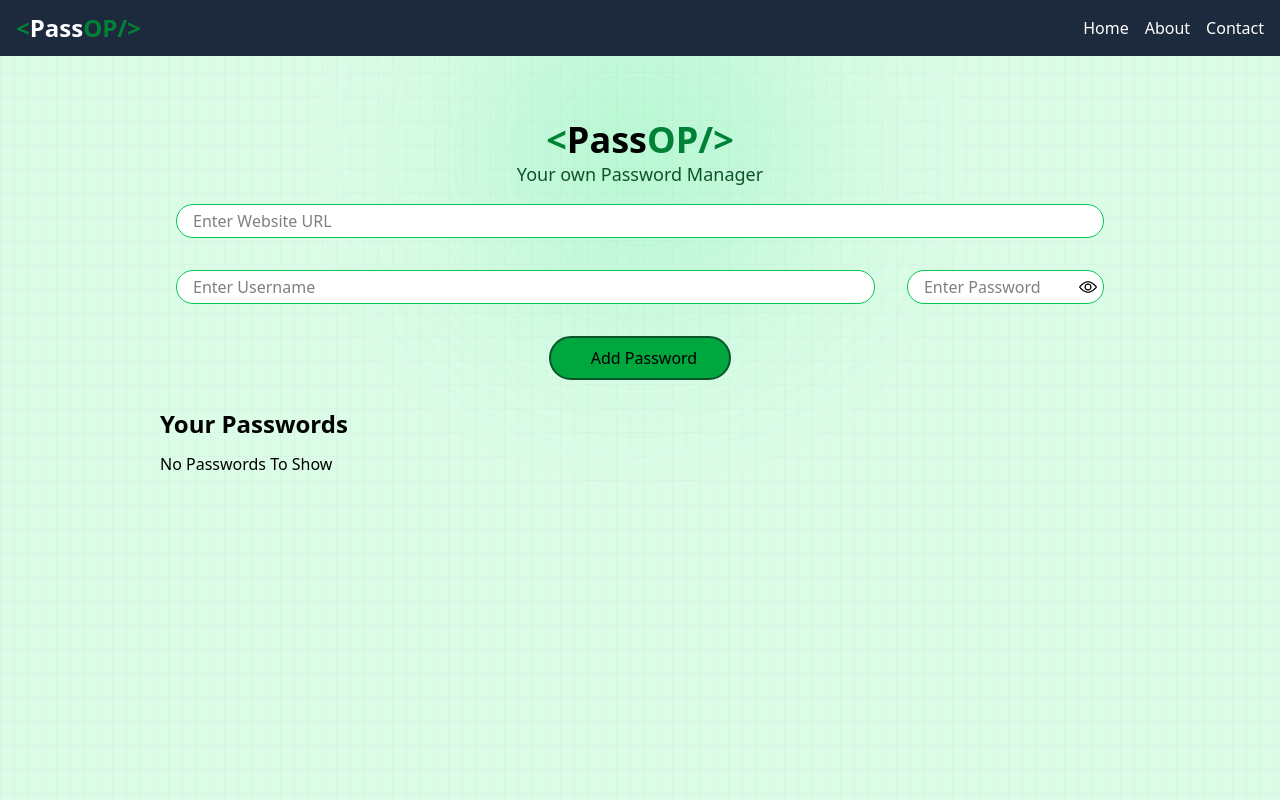
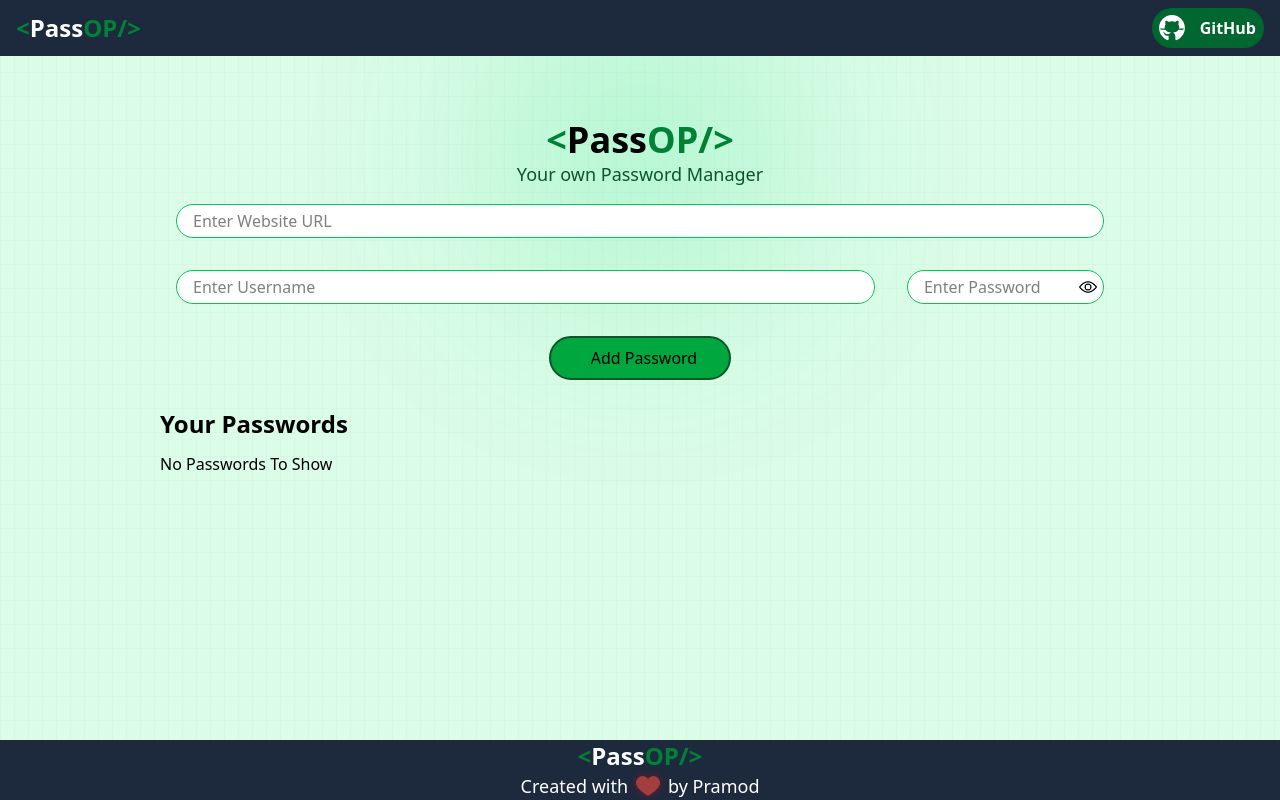
Before and after one commit to Pramodsnz01/Password-Manager, a React app: page / in a window 1280 px wide. Built offline with nearby package versions, Linux system fonts and the light colour scheme; the HTML template or start-up script is replaced by a standard one.

Commit message:
UI fixing

```diff
--- a/src/App.jsx
+++ b/src/App.jsx
@@ -2,6 +2,7 @@ import { useState } from 'react'
 import './App.css'
 import Navbar from './components/Navbar'
 import Manager from './components/Manager'
+import Footer from './components/Footer'
 
 function App() {
   const [count, setCount] = useState(0)
@@ -10,6 +11,7 @@ function App() {
     <>
       <Navbar/>
       <Manager/>
+      <Footer/>
     </>
   )
 }
--- /dev/null
+++ b/src/components/Footer.jsx
@@ -0,0 +1,18 @@
+import React from 'react'
+
+const Footer = () => {
+  return (
+    <div className="bg-slate-800 text-white flex flex-col justify-center items-center fixed bottom-0 w-full">
+      <div className="logo font-bold text-white text-2xl">
+        <span className='text-green-700'>&lt;</span>
+        Pass
+        <span className='text-green-700'>OP/&gt;</span>
+      </div>
+      <div className="flex items-center gap-2 text-lg font-medium">
+        Created with<img className="w-6 h-6 drop-shadow-[0_0_4px_rgba(255,0,0,0.5)] animate-pulse" src="/icons/heart.png" alt="heart" />by Pramod
+      </div>
+    </div>
+  )
+}
+
+export default Footer
--- a/src/components/Manager.jsx
+++ b/src/components/Manager.jsx
@@ -2,6 +2,7 @@ import React, { useRef, useState, useEffect } from 'react'
 
 const Manager = () => {
   const ref = useRef()
+  const passwordRef = useRef()
   const [form, setform] = useState({ site: "", username: "", password: "" })
   const [passwordArray, setpasswordArray] = useState([])
 
@@ -14,10 +15,13 @@ const Manager = () => {
 
 
   const showPassword = () => {
+    passwordRef.current.type = "text"
     if (ref.current.src.includes("icons/hide.png")) {
       ref.current.src = "icons/view.png"
+      passwordRef.current.type = "password"
     } else {
       ref.current.src = "icons/hide.png"
+      passwordRef.current.type = "text"
     }
   }
 
@@ -48,7 +52,7 @@ const Manager = () => {
           <div className="flex w-full justify-between gap-8">
             <input value={form.username} onChange={handleChange} placeholder='Enter Username' className='rounded-full bg-white border border-green-500 w-full p-4 py-1' type="text" name='username' />
             <div className="relative">
-              <input value={form.password} onChange={handleChange} placeholder='Enter Password' className='rounded-full bg-white border border-green-500 w-full p-4 py-1' type="text" name='password' />
+              <input ref={passwordRef} value={form.password} onChange={handleChange} placeholder='Enter Password' className='rounded-full bg-white border border-green-500 w-full p-4 py-1' type="password" name='password' />
               <span className='absolute right-[3px] top-[4px] cursor-pointer' onClick={showPassword}><img ref={ref} className='p-1' width={26} src="icons/view.png" alt="show" /></span>
             </div>
           </div>
--- a/src/components/Navbar.jsx
+++ b/src/components/Navbar.jsx
@@ -10,13 +10,17 @@ const Navbar = () => {
                     Pass
                     <span className='text-green-700'>OP/&gt;</span>
                 </div>
-                <ul>
+                {/* <ul>
                     <li className='flex gap-4'>
                         <a className='hover:font-bold' href="/">Home</a>
                         <a className='hover:font-bold' href="#">About</a>
                         <a className='hover:font-bold' href="#">Contact</a>
                     </li>
-                </ul>
+                </ul> */}
+                <button className='text-white bg-green-800 flex rounded-full my-5 justify-between items-center cursor-pointer'>
+                    <img className='invert p-1.5 w-10' src="/icons/github.svg" alt="github logo" />
+                    <span className='font-bold px-2'>GitHub</span>
+                </button>
             </div>
         </nav>
     )
```
